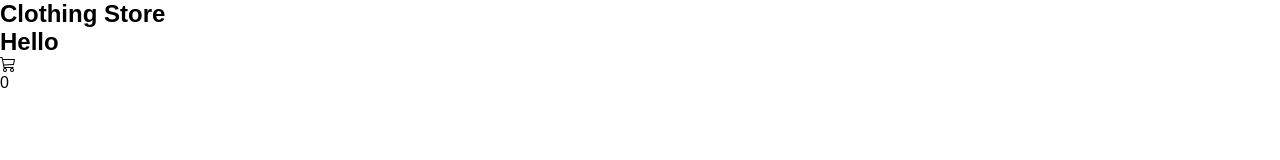
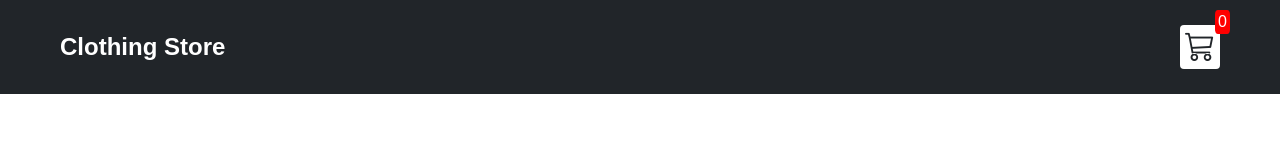
Before and after one commit to viditagrawal56/shopping_cart, a plain HTML site: page index.html in a window 1280 px wide. Drawn offline with nearby package versions, Linux system fonts and the light colour scheme.

Commit message:
Completed NavBar

```diff
--- a/index.html
+++ b/index.html
@@ -14,7 +14,6 @@
 <body>
   <div class="navbar">
     <h2>Clothing Store</h2>
-    <h2>Hello</h2>
     <div class="cart">
       <i class="bi bi-cart3"></i>
       <div class="cartAmount">0</div>
--- a/src/style.css
+++ b/src/style.css
@@ -7,3 +7,34 @@
 body {
   font-family: sans-serif;
 }
+
+/* ?Navbar styles */
+
+.navbar {
+  display: flex;
+  justify-content: space-between;
+  align-items: center;
+  background-color: #212529;
+  color: white;
+  padding: 25px 60px;
+}
+
+.cart {
+  position: relative;
+  background-color: #fff;
+  color: #212529;
+  padding: 5px;
+  font-size: 30px;
+  border-radius: 4px;
+}
+
+.cartAmount {
+  position: absolute;
+  top: -15px;
+  right: -10px;
+  font-size: 16px;
+  background-color: red;
+  color: white;
+  padding: 3px;
+  border-radius: 20%;
+}
```
